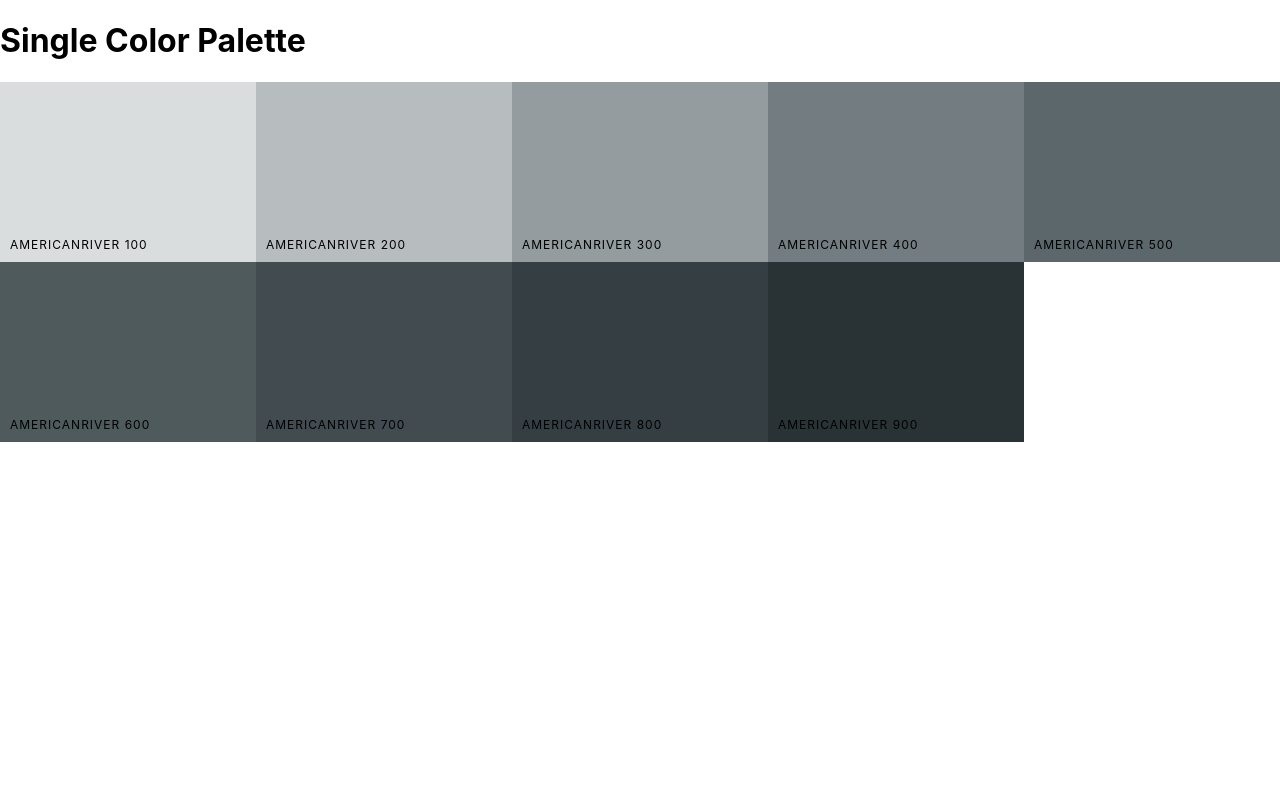
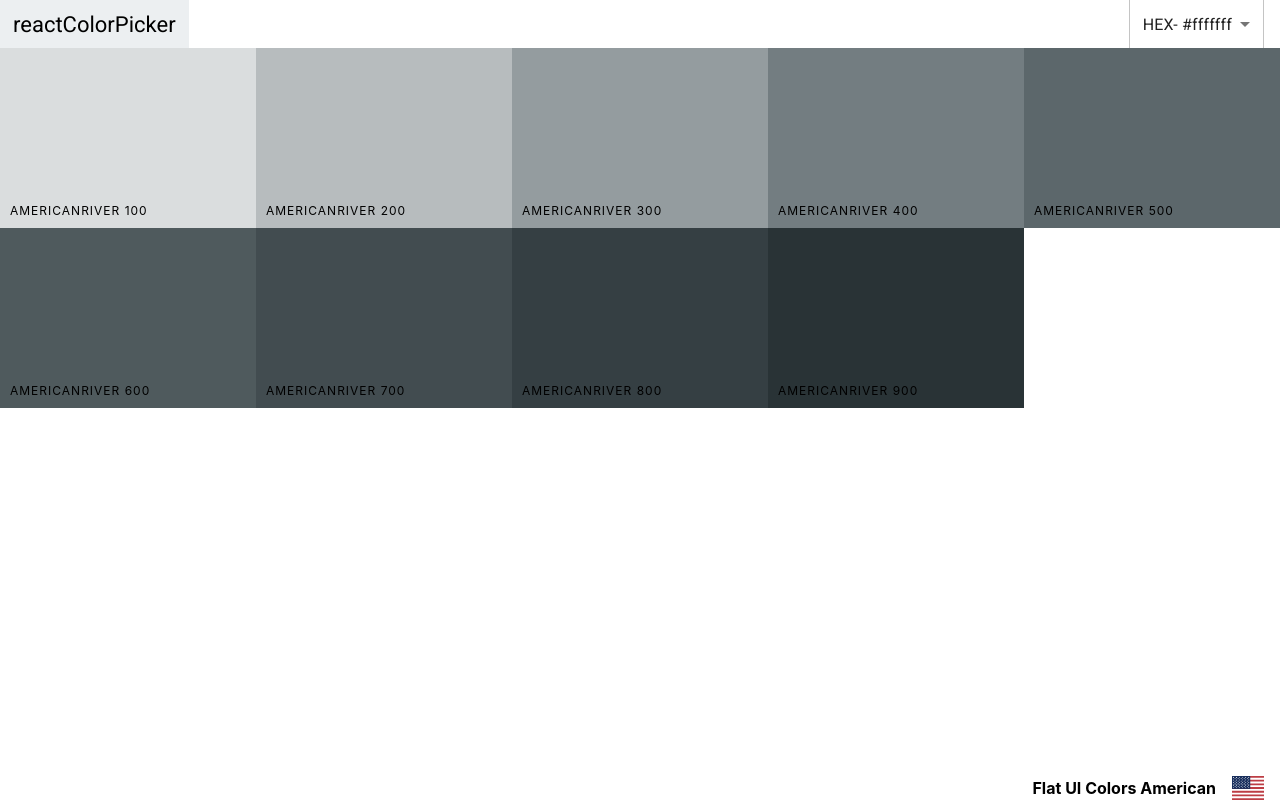
Before and after one commit to GuillaumeAuger85/React-color-palette-generator, a React (Create React App) app: page /palette/flat-ui-colors-american/americanriver in a window 1280 px wide. Built offline with nearby package versions, Linux system fonts and the light colour scheme.

Commit message:
Add navbar and footer to singleColorpalette

```diff
--- a/src/Navbar.js
+++ b/src/Navbar.js
@@ -1,6 +1,6 @@
 import React, { Component } from 'react';
 import Slider from 'rc-slider';
-import {Link} from 'react-router-dom';
+import { Link } from 'react-router-dom';
 import 'rc-slider/assets/index.css';
 import Select, { SelectChangeEvent } from '@mui/material/Select';
 import MenuItem from '@mui/material/MenuItem';
@@ -27,13 +27,13 @@ class Navbar extends Component {
         this.setState({ open: false })
     }
     render() {
-        const { level, changeLevel, format } = this.props
+        const { level, changeLevel, format, showingAllColors } = this.props
         return (
             <header className='Navbar' >
                 <div className='logo'>
                     <Link to='/'>reactColorPicker</Link>
                 </div>
-                <div className='slider-container'>
+                {showingAllColors && <div className='slider-container'>
                     <span>Level: {level}</span>
                     <div className='slider'>
                         <Slider
@@ -44,6 +44,7 @@ class Navbar extends Component {
                             onAfterChange={changeLevel} />
                     </div>
                 </div>
+                }
                 <div className='select-container'>
                     <Select defaultValue='hex' onChange={this.handleFormatChange}>
                         <MenuItem value='hex'>HEX- #fffffff</MenuItem>
--- a/src/Palette.js
+++ b/src/Palette.js
@@ -1,6 +1,7 @@
 import React, { Component } from 'react';
 import Navbar from './Navbar';
 import ColorBox from './ColorBox';
+import PaletteFooter from './PaletteFooter';
 import "flag-icons/css/flag-icons.css";
 import './Palette.css'
 
@@ -32,14 +33,11 @@ class Palette extends Component {
         ))
         return (
             <div className='Palette'>
-                <Navbar level={level} changeLevel={this.changeLevel} handleChange={this.changeFormat} format={this.state.format} />
+                <Navbar level={level} changeLevel={this.changeLevel} handleChange={this.changeFormat} format={this.state.format} showingAllColors/>
                 <div className='Palette-colors'>
                     {colorBoxes}
                 </div>
-                <footer className='palette-footer'>
-                    {paletteName}
-                    {span}
-                </footer>
+                <PaletteFooter paletteName={paletteName} emoji={emoji}/>
             </div>
         )
     }
--- /dev/null
+++ b/src/PaletteFooter.js
@@ -0,0 +1,18 @@
+import React, { Component } from 'react';
+
+
+function PaletteFooter(props) {
+    function containsAnyLetters(str) {
+        return /[a-zA-Z]/.test(str);
+      }
+    const { paletteName, emoji } = props;
+    const span = containsAnyLetters(emoji) ? <span className={`emoji fi fi-${emoji.toLowerCase()}`}></span> : <span className='emoji'>{emoji}</span>;
+    return (
+        <footer className='palette-footer'>
+            {paletteName}
+            {span}
+        </footer>
+    )
+}
+
+export default PaletteFooter
--- a/src/SingleColorPalette.js
+++ b/src/SingleColorPalette.js
@@ -1,10 +1,21 @@
 import React, { Component } from 'react';
 import ColorBox from './ColorBox';
+import Navbar from './Navbar';
+import PaletteFooter from './PaletteFooter';
+
+
 
 class SingleColorPalette extends Component {
     constructor(props) {
         super(props)
-        this._shades = this.gatherShades(this.props.palette, this.props.colorId)
+        this.state = {
+            format: 'hex'
+        }
+        this._shades = this.gatherShades(this.props.palette, this.props.colorId);
+        this.changeFormat = this.changeFormat.bind(this);
+    }
+    changeFormat(evt) {
+        this.setState({ format: evt.target.value })
     }
     gatherShades(palette, colorToFilterBy) {
         let shades = [];
@@ -15,13 +26,16 @@ class SingleColorPalette extends Component {
         return shades.slice(1)
     }
     render() {
+        const {format} =this.state;
+        const {paletteName, emoji} = this.props.palette;
         const colorBoxes= this._shades.map(color=> (
-            <ColorBox key={color.id} name={color.name} background={color.hex} showLink={false}/>
+            <ColorBox key={color.name} name={color.name} background={color[format]} showLink={false}/>
         ))
         return (
             <div className='Palette'>
-                <h1>Single Color Palette</h1>
+                <Navbar format={this.state.format} handleChange={this.changeFormat} showingAllColors={false}/>
                 <div className='Palette-colors'>{colorBoxes}</div>
+                <PaletteFooter paletteName={paletteName} emoji={emoji}/>
             </div>
         )
     }
```
